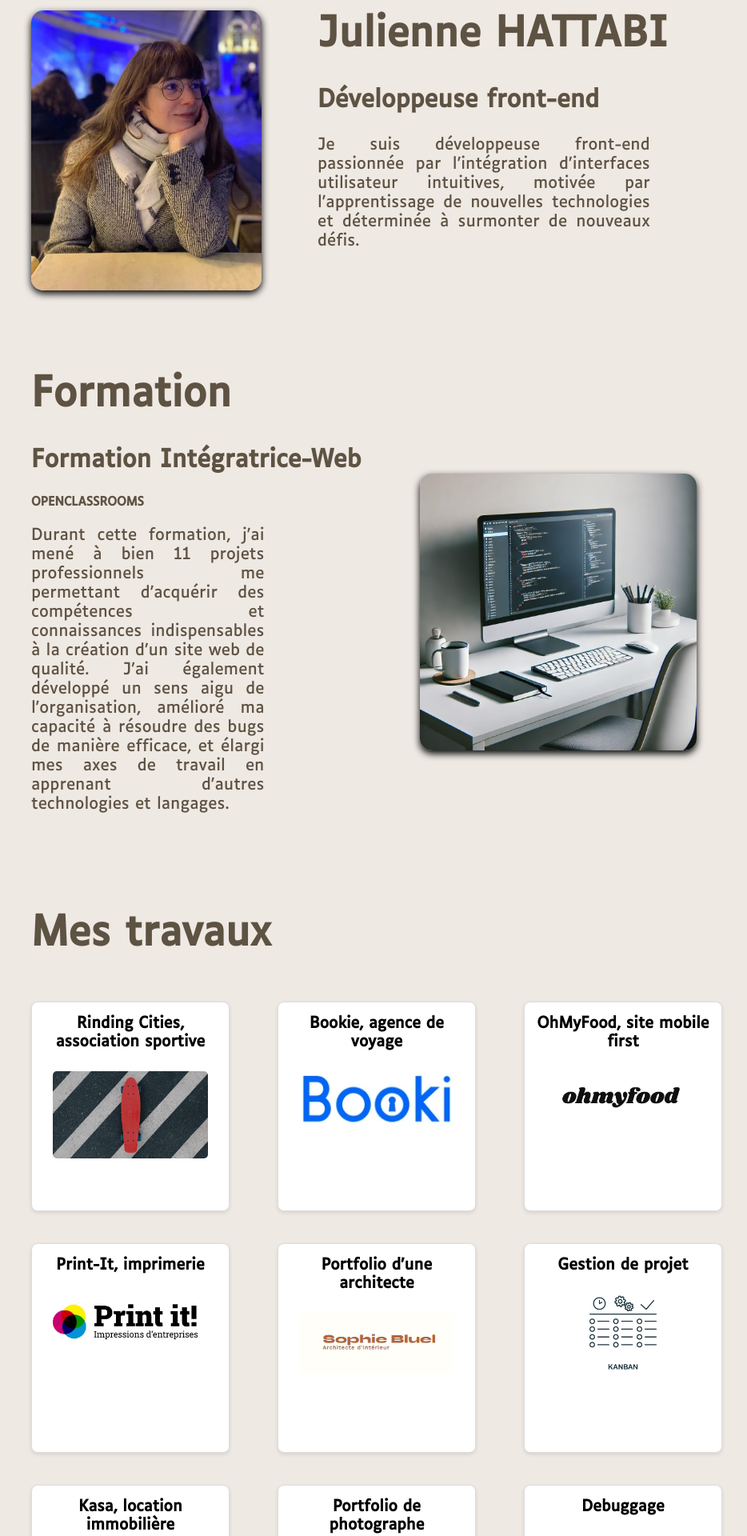
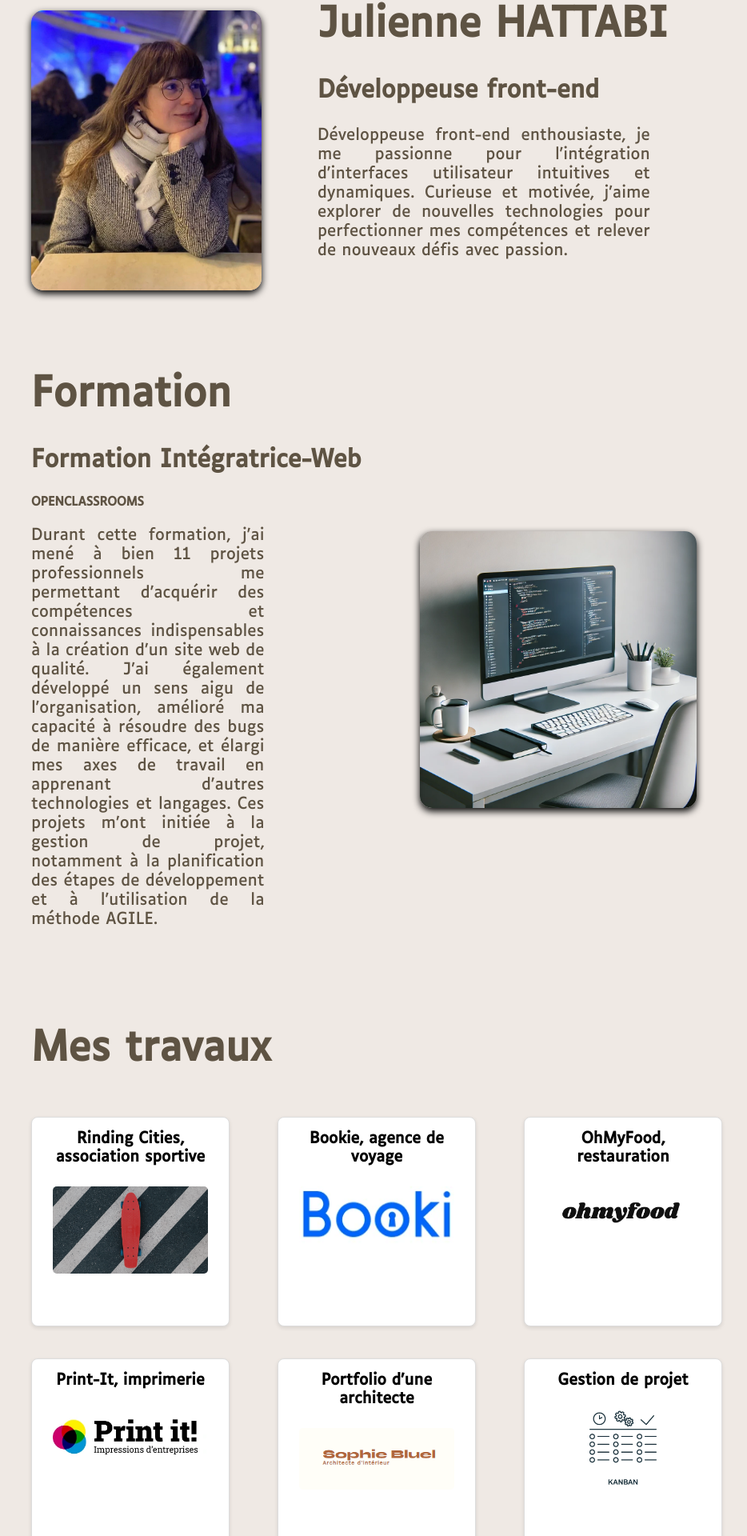
Before and after one commit to JulienneH/Portfolio, a React (Create React App) app: page / in a window 1280 px wide. Shown: the part 117-2037 px from the top of the page at 80% size, without its empty margins (161-1095 px from the left). Built offline with nearby package versions, Linux system fonts and the light colour scheme.

Commit message:
feat : improvement of project texts and descriptions

```diff
--- a/src/components/FormationSection.jsx
+++ b/src/components/FormationSection.jsx
@@ -14,7 +14,9 @@ const FormationSection = () => {
           à la création d’un site web de qualité. J’ai également développé un
           sens aigu de l'organisation, amélioré ma capacité à résoudre des bugs
           de manière efficace, et élargi mes axes de travail en apprenant
-          d'autres technologies et langages.
+          d'autres technologies et langages. Ces projets m’ont initiée à la
+          gestion de projet, notamment à la planification des étapes de
+          développement et à l’utilisation de la méthode AGILE.
         </p>
       </div>
       <img
--- a/src/components/PresentationPage.jsx
+++ b/src/components/PresentationPage.jsx
@@ -13,9 +13,11 @@ const PresentationPage = () => {
         <h1 className="section_title">Julienne HATTABI</h1>
         <h2 className="section_subtitle">Développeuse front-end</h2>
         <p className="section_description">
-          Je suis développeuse front-end passionnée par l’intégration
-          d’interfaces utilisateur intuitives, motivée par l’apprentissage de
-          nouvelles technologies et déterminée à surmonter de nouveaux défis.
+          Développeuse front-end enthousiaste, je me passionne pour
+          l'intégration d'interfaces utilisateur intuitives et dynamiques.
+          Curieuse et motivée, j’aime explorer de nouvelles technologies pour
+          perfectionner mes compétences et relever de nouveaux défis avec
+          passion.
         </p>
       </div>
     </div>
--- a/src/components/Skills.jsx
+++ b/src/components/Skills.jsx
@@ -7,7 +7,6 @@ import SASS from "../images/sass.webp";
 import JS from "../images/js.webp";
 import REACT from "../images/react.webp";
 import REDUX from "../images/redux.webp";
-import NEXT from "../images/next.webp";
 import NOTION from "../images/notion.webp";
 import CHATGPT from "../images/chat-gpt.webp";
 import VSCODE from "../images/vscode.webp";
@@ -23,7 +22,6 @@ const Skills = () => {
     { tech: "REACT", image: REACT },
     { tech: "REDUX", image: REDUX },
     { tech: "JS", image: JS },
-    { tech: "NEXT", image: NEXT },
     { tech: "NPM", image: NPM },
   ];
 
--- a/src/components/TechLogo.jsx
+++ b/src/components/TechLogo.jsx
@@ -12,6 +12,8 @@ import WAVE from "../images/wave.webp";
 import LIGHTHOUSE from "../images/lightouse.webp";
 import YARN from "../images/yarn.webp";
 import REDUX from "../images/redux.webp";
+import GITHUB from "../images/github.webp";
+import GIT from "../images/git.webp";
 
 // objet de mappage pour associer les logos à leurs noms
 const techLogos = {
@@ -27,6 +29,8 @@ const techLogos = {
   LIGHTHOUSE,
   YARN,
   REDUX,
+  GIT,
+  GITHUB,
 };
 
 const TechLogo = ({ tech, size = "50px" }) => {
--- a/src/styles/modal.scss
+++ b/src/styles/modal.scss
@@ -104,9 +104,15 @@
     font-weight: bold;
     width: 500px;
     margin-top: 0;
+    @media (max-width: 768px) {
+      width: 300px;
+    }
   }
   &_project7 {
     width: auto;
+    @media (max-width: 768px) {
+      width: 300px;
+    }
   }
 }
 
--- a/src/styles/navigation.scss
+++ b/src/styles/navigation.scss
@@ -29,7 +29,7 @@
     font-size: 20px;
 
     @media (max-width: 768px) {
-      font-size: 15px;
+      font-size: 13px;
       padding-top: 15px;
     }
   }
--- a/src/works.json
+++ b/src/works.json
@@ -3,7 +3,7 @@
     "id": 1,
     "title": "Rinding Cities, association sportive",
     "screen": "RidingCities",
-    "description": "Dans le cadre de ce projet, j'ai été chargé de l'actualisation du site Internet de l'association Riding Cities. La mission consistait à ajouter une nouvelle section et à modifier une section existante.Le développement s'est fait exclusivement en HTML, en réutilisant et en adaptant le code existant pour répondre aux exigences de la maquette.",
+    "description": "Dans le cadre de ce projet, j'ai été chargé de l'actualisation du site Internet de l'association Riding Cities. La mission consistait à ajouter une nouvelle section et à modifier une section existante. Le développement s'est fait exclusivement en HTML, en réutilisant et en adaptant le code existant pour répondre aux exigences de la maquette.",
     "techUsed": ["HTML", "CSS"],
     "github": "https://github.com/JulienneH/RidingCities.git",
     "githubPages": "https://julienneh.github.io/RidingCities/"
@@ -12,17 +12,17 @@
     "id": 2,
     "title": "Bookie, agence de voyage",
     "screen": "Bookie",
-    "description": "Le projet consistait à concevoir et intégrer la page d'accueil d'une agence de voyage en utilisant HTML et CSS, avec un accent particulier sur le design responsive. À partir des maquettes Figma fournies pour mobile, tablette et desktop, j'ai créé des composants d'interface qui respectent les exigences de design et assurent une expérience utilisateur optimale sur tous les appareils.Ce travail m'a permis d'affiner mes compétences en design responsive et de mieux comprendre comment structurer et styliser le code pour répondre aux attentes du client.",
+    "description": "Le projet consistait à concevoir et intégrer la page d'accueil d'une agence de voyage en utilisant HTML et CSS, avec un accent particulier sur le design responsive. À partir des maquettes Figma fournies pour mobile, tablette et desktop, j'ai créé des composants d'interface qui respectent les exigences de design et assurent une expérience utilisateur optimale sur tous les appareils. Ce travail m'a permis d'affiner mes compétences en design responsive et de mieux comprendre comment structurer et styliser le code pour répondre aux attentes du client.",
     "techUsed": ["HTML", "CSS"],
     "github": "https://github.com/JulienneH/Bookie.git",
     "githubPages": "https://julienneh.github.io/Bookie/"
   },
   {
     "id": 3,
-    "title": "OhMyFood, site mobile first",
+    "title": "OhMyFood, restauration",
     "screen": "Ohmyfood",
-    "description": "L’objectif de ce projet était de développer l'interface mobile-first du site web d’une start-up, en mettant l'accent sur la réactivité et l'ergonomie sur tous les appareils. En utilisant Sass pour la gestion des styles et en intégrant des animations CSS, j’ai créé une interface fluide et interactive à partir des maquettes Figma disponibles pour les versions mobile et desktop.L’approche mobile-first a permis de garantir que le site soit parfaitement optimisé pour les écrans mobiles avant de l’adapter aux autres résolutions.",
-    "techUsed": ["HTML", "CSS", "SASS"],
+    "description": "L’objectif de ce projet était de développer l'interface mobile-first du site web d’une start-up, en mettant l'accent sur la réactivité et l'ergonomie sur tous les appareils. En utilisant Sass pour la gestion des styles et en intégrant des animations CSS, j’ai créé une interface fluide et interactive à partir des maquettes Figma disponibles pour les versions mobile et desktop. L’approche mobile-first a permis de garantir que le site soit parfaitement optimisé pour les écrans mobiles avant de l’adapter aux autres résolutions.",
+    "techUsed": ["HTML", "CSS", "SASS", "GIT", "GITHUB"],
     "github": "https://github.com/JulienneH/Projet-4",
     "githubPages": "https://julienneh.github.io/Projet-4/"
   },
@@ -30,8 +30,8 @@
     "id": 4,
     "title": "Print-It, imprimerie",
     "screen": "Print",
-    "description": "Ce projet m'a permis de me familiariser avec JavaScript en dynamisant un site web statique d'une imprimerie. L'objectif principal était d'intégrer un carrousel interactif afin de rendre le site plus engageant et dynamique.En travaillant sur ce projet, j'ai exploré les bases de JavaScript, un langage essentiel pour le développement web interactif, et appris à intégrer des éléments interactifs. J'ai mis à jour le code HTML existant et ajouté un carrousel en JavaScript, ce qui m’a permis de comprendre l'interaction entre JavaScript, HTML et CSS pour créer des fonctionnalités dynamique",
-    "techUsed": ["HTML", "CSS", "JS"],
+    "description": "Ce projet m'a permis de me familiariser avec JavaScript en dynamisant un site web statique d'une imprimerie. L'objectif principal était d'intégrer un carrousel interactif afin de rendre le site plus engageant et dynamique. En travaillant sur ce projet, j'ai exploré les bases de JavaScript, un langage essentiel pour le développement web interactif, et appris à intégrer des éléments interactifs. J'ai mis à jour le code HTML existant et ajouté un carrousel en JavaScript, ce qui m’a permis de comprendre l'interaction entre JavaScript, HTML et CSS pour créer des fonctionnalités dynamique",
+    "techUsed": ["HTML", "CSS", "JS", "GIT", "GITHUB"],
     "github": "https://github.com/JulienneH/Print-it-p5.git",
     "githubPages": "https://julienneh.github.io/Print-it-p5/"
   },
@@ -39,8 +39,8 @@
     "id": 5,
     "title": "Portfolio d'une architecte",
     "screen": "Portfolio",
-    "description": "L'objectif de ce projet était de créer une page web dynamique pour le site d'une architecte d'intérieur, en utilisant JavaScript et en interagissant avec une API. J'ai travaillé sur le développement Front-End du site en créant une page de présentation des travaux de l'architecte à partir du HTML fourni. Cela a impliqué la gestion des événements utilisateurs et la manipulation des éléments du DOM avec JavaScript.",
-    "techUsed": ["HTML", "CSS", "JS", "SWAGGER"],
+    "description": "L'objectif de ce projet était de créer une page web dynamique pour le site d'une architecte d'intérieur, en utilisant JavaScript et en interagissant avec une API. J'ai travaillé sur le développement Front-End du site en créant une page de présentation des travaux de l'architecte. Cela a impliqué la gestion des événements utilisateurs et la manipulation des éléments du DOM avec JavaScript.",
+    "techUsed": ["HTML", "CSS", "JS", "SWAGGER", "GIT", "GITHUB"],
     "github": "https://github.com/JulienneH/Portfolio-architecte-p6.git",
     "githubPages": ""
   },
@@ -48,15 +48,15 @@
     "id": 6,
     "title": "Gestion de projet",
     "screen": "Kanban",
-    "description": "L'objectif de ce projet était de participer à la planification stratégique du développement d'un site web, en me concentrant sur l'organisation et la gestion du projet, sans intervenir dans la partie codage. Dans ce cadre, j'ai travaillé à partir de la maquette, des spécifications fonctionnelles et des User Stories pour comprendre les besoins du projet et organiser les différentes étapes de développement.J'ai rédigé les spécifications techniques du projet en décomposant les fonctionnalités en tâches précises et en définissant les besoins fonctionnels. Pour assurer une gestion efficace du projet, j'ai utilisé Notion où j'ai créé un tableau Kanban pour suivre les progrès et les priorités.",
+    "description": "L'objectif de ce projet était de participer à la planification stratégique du développement d'un site web, en me concentrant sur l'organisation et la gestion du projet, sans intervenir dans la partie codage. Dans ce cadre, j'ai travaillé à partir de la maquette, des spécifications fonctionnelles et des User Stories pour comprendre les besoins du projet et organiser les différentes étapes de développement. J'ai rédigé les spécifications techniques en décomposant les fonctionnalités en tâches précises et en définissant les besoins fonctionnels. Pour assurer une gestion efficace du projet, j'ai utilisé Notion, où j'ai créé un tableau Kanban pour suivre les progrès et les priorités. En m’appuyant sur la méthode AGILE, j’ai planifié des sprints (cycles de travail de 15 jours) et organisé des réunions régulières comme les daily stand-ups pour favoriser la communication et l’adaptabilité dans un contexte professionnel.",
     "techUsed": ["NOTION"]
   },
   {
     "id": 7,
     "title": "Kasa, location immobilière",
     "screen": "Kasa",
-    "description": "Ce travail avait pour objectif de développer le front-end d'une application web en utilisant React et React Router, afin de créer une expérience utilisateur moderne et réactive.J'ai conçu et implémenté la logique de présentation des données et les composants React pour assurer une interface dynamique et fluide. React Router a été utilisé pour gérer la navigation entre les différentes pages de l'application, ce qui m'a permis d'acquérir une bonne maîtrise du routage dans une application web moderne.",
-    "techUsed": ["HTML", "CSS", "REACT", "NODEJS"],
+    "description": "Ce travail avait pour objectif de développer le front-end d'une application web en utilisant React et React Router, afin de créer une expérience utilisateur moderne et réactive. J'ai conçu et implémenté la logique de présentation des données et les composants React pour assurer une interface dynamique et fluide. React Router a été utilisé pour gérer la navigation entre les différentes pages de l'application, ce qui m'a permis d'acquérir une bonne maîtrise du routage dans une application web moderne.",
+    "techUsed": ["HTML", "CSS", "REACT", "NODEJS", "GIT", "GITHUB"],
     "github": "https://github.com/JulienneH/Projet-8-React.git",
     "githubPages": "https://julienneh.github.io/Projet-8-React/#/home"
   },
@@ -65,24 +65,25 @@
     "title": "Portfolio de photographe ",
     "screen": "Optimisation",
     "description": "Le but de ce travail était d'optimiser le référencement, la performance et l'accessibilité d'un site web afin d'améliorer son classement sur les moteurs de recherche et offrir une meilleure expérience utilisateur. J'ai commencé par identifier les problèmes de chargement et de référencement du site en utilisant des outils d'audit tels que Lighthouse et Wave. Sur la base des résultats obtenus, j'ai proposé des recommandations pour améliorer la vitesse de chargement, la structure du code, et l'optimisation pour les moteurs de recherche.",
-    "techUsed": ["WAVE", "LIGHTHOUSE"],
+    "techUsed": ["WAVE", "LIGHTHOUSE", "HTML", "CSS", "JS", "GIT", "GITHUB"],
     "github": "https://github.com/JulienneH/Optimisation-seo-p9.git",
     "githubPages": "https://julienneh.github.io/Optimisation-seo-p9/"
   },
   {
     "id": 9,
-    "title": "Debuggage",
+    "title": "724 events, agence événementielle ",
     "screen": "Events",
-    "description": "Ce projet m'a permis de finaliser le développement d'un site One-Page en me concentrant sur le débogage et la résolution des bugs.En parallèle, j'ai complété le cahier de recette, un document détaillant les scénarios de test nécessaires pour assurer le bon fonctionnement du site, incluant des tests unitaires et fonctionnels.Pour gérer le projet, j'ai utilisé Yarn comme gestionnaire de packages et Node.js pour exécuter du code JavaScript côté serveur",
-    "techUsed": ["REACT", "NODEJS", "YARN"],
-    "github": "https://github.com/JulienneH/Projet10.git"
+    "description": "Ce projet m'a permis de finaliser le développement d'un site One-Page en me concentrant sur le débogage et la résolution des bugs.  Une partie importante du projet consistait à effectuer des tests unitaires, garantissant la fiabilité des différentes fonctionnalités du site. En parallèle, j'ai complété le cahier de recette, un document détaillant les scénarios de test nécessaires pour assurer le bon fonctionnement du site, incluant des tests unitaires et fonctionnels. Pour gérer le projet, j'ai utilisé Yarn comme gestionnaire de packages et Node.js pour exécuter du code JavaScript côté serveur.",
+    "techUsed": ["REACT", "NODEJS", "YARN", "GIT", "GITHUB"],
+    "github": "https://github.com/JulienneH/Projet10.git",
+    "githubPages": "https://julienneh.github.io/Projet10/"
   },
   {
     "id": 10,
     "title": "Argent-Bank, banque en ligne",
     "screen": "Bank",
-    "description": "Dans ce projet, ma mission principale a été de développer le front-end d’une application bancaire en utilisant React et Redux, afin de créer une expérience utilisateur réactive et dynamique.J'ai commencé par intégrer le front-end avec le back-end en écrivant des appels API REST.L’interface utilisateur a été développée avec React, en mettant l’accent sur la création d'un tableau de bord complet et responsive pour les utilisateurs.Redux a été utilisé pour gérer les données de l’application et maintenir un état global cohérent à travers toute l'interface.Enfin, j'ai utilisé Node.js pour exécuter le code JavaScript côté serveur, ce qui m’a permis d’acquérir une expérience précieuse dans le développement full-stack.",
-    "techUsed": ["HTML", "CSS", "REACT", "REDUX", "SWAGGER"],
+    "description": "Dans ce projet, ma mission principale a été de développer le front-end d’une application bancaire en utilisant React et Redux, afin de créer une expérience utilisateur réactive et dynamique. J'ai commencé par intégrer le front-end avec le back-end en écrivant des appels API REST, avançant ainsi le travail du développeur back-end en testant et exploitant les endpoints fournis. L’interface utilisateur a été développée avec React, en mettant l’accent sur la création d'un tableau de bord complet et responsive pour les utilisateurs.Redux a été utilisé pour gérer les données de l’application et maintenir un état global cohérent à travers toute l'interface. Ce projet m’a permis de travailler dans un contexte professionnel collaboratif, en optimisant la communication entre les équipes front-end et back-end.",
+    "techUsed": ["HTML", "CSS", "REACT", "REDUX", "SWAGGER", "GIT", "GITHUB"],
     "github": "https://github.com/JulienneH/Argent-Bank-ReactApp.git",
     "githubPages": ""
   }
```
